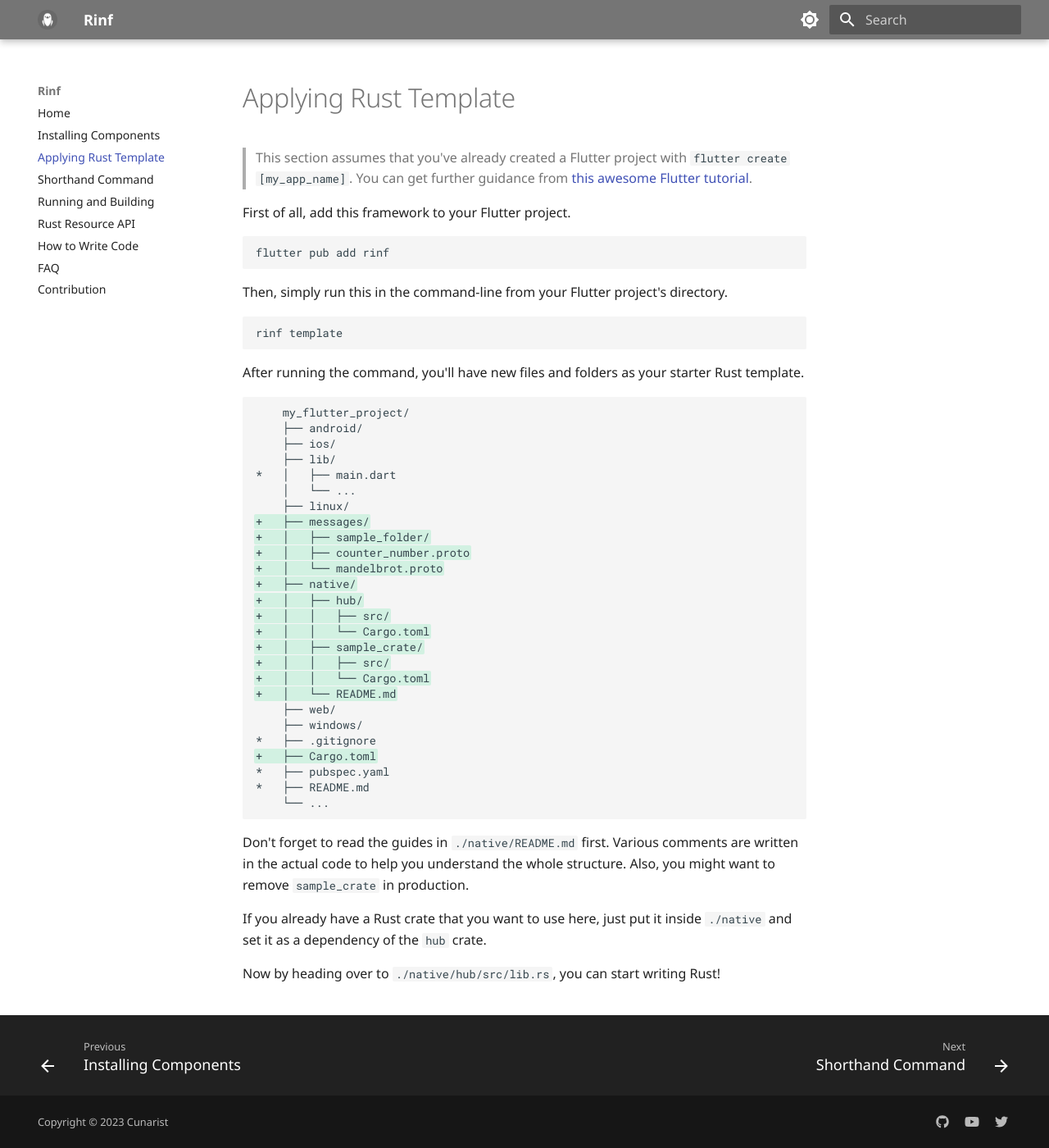
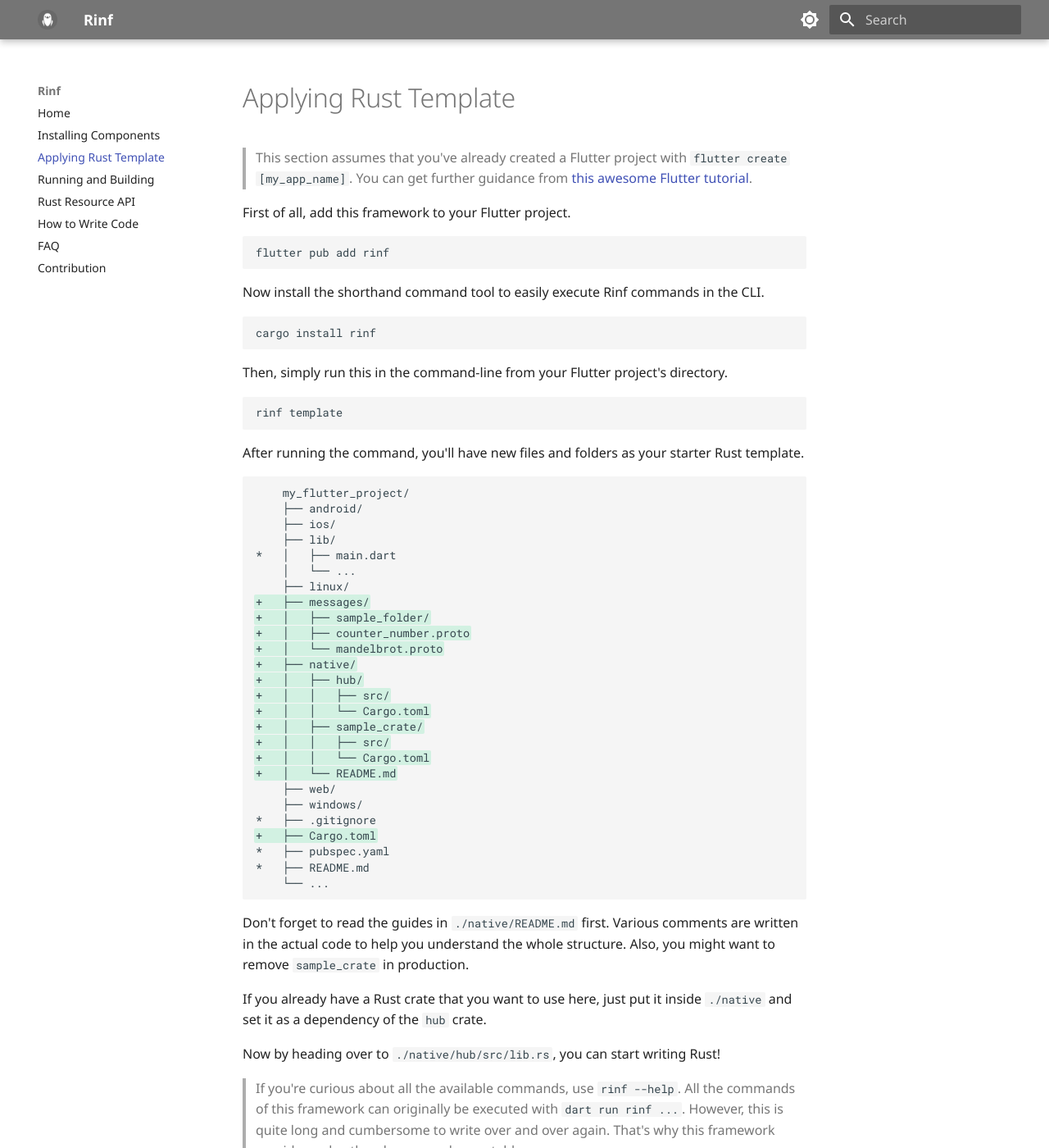
Before and after one commit to cunarist/rinf, an MkDocs documentation site: the page built from documentation/docs/applying-template.md, in a window 1280 px wide and 1400 px high. Shown: the whole window at 82% size. Built offline with MkDocs 1.6.1 and Material for MkDocs 9.7.7, drawn with Linux system fonts in a browser that asks for light colours; some of the changed text lies outside the part shown.

Commit message:
Organize docs for easier start

````diff
--- a/documentation/docs/applying-template.md
+++ b/documentation/docs/applying-template.md
@@ -6,6 +6,12 @@
 
 ```bash
 flutter pub add rinf
+```
+
+Now install the shorthand command tool to easily execute Rinf commands in the CLI.
+
+```bash
+cargo install rinf
 ```
 
 Then, simply run this in the command-line from your Flutter project's directory.
@@ -50,3 +56,5 @@
 If you already have a Rust crate that you want to use here, just put it inside `./native` and set it as a dependency of the `hub` crate.
 
 Now by heading over to `./native/hub/src/lib.rs`, you can start writing Rust!
+
+> If you're curious about all the available commands, use `rinf --help`. All the commands of this framework can originally be executed with `dart run rinf ...`. However, this is quite long and cumbersome to write over and over again. That's why this framework provides a shorthand command executable.
````
Also changed, not shown: documentation/docs/shorthand-command.md (deleted, +0 -21 lines), documentation/docs/.pages.
